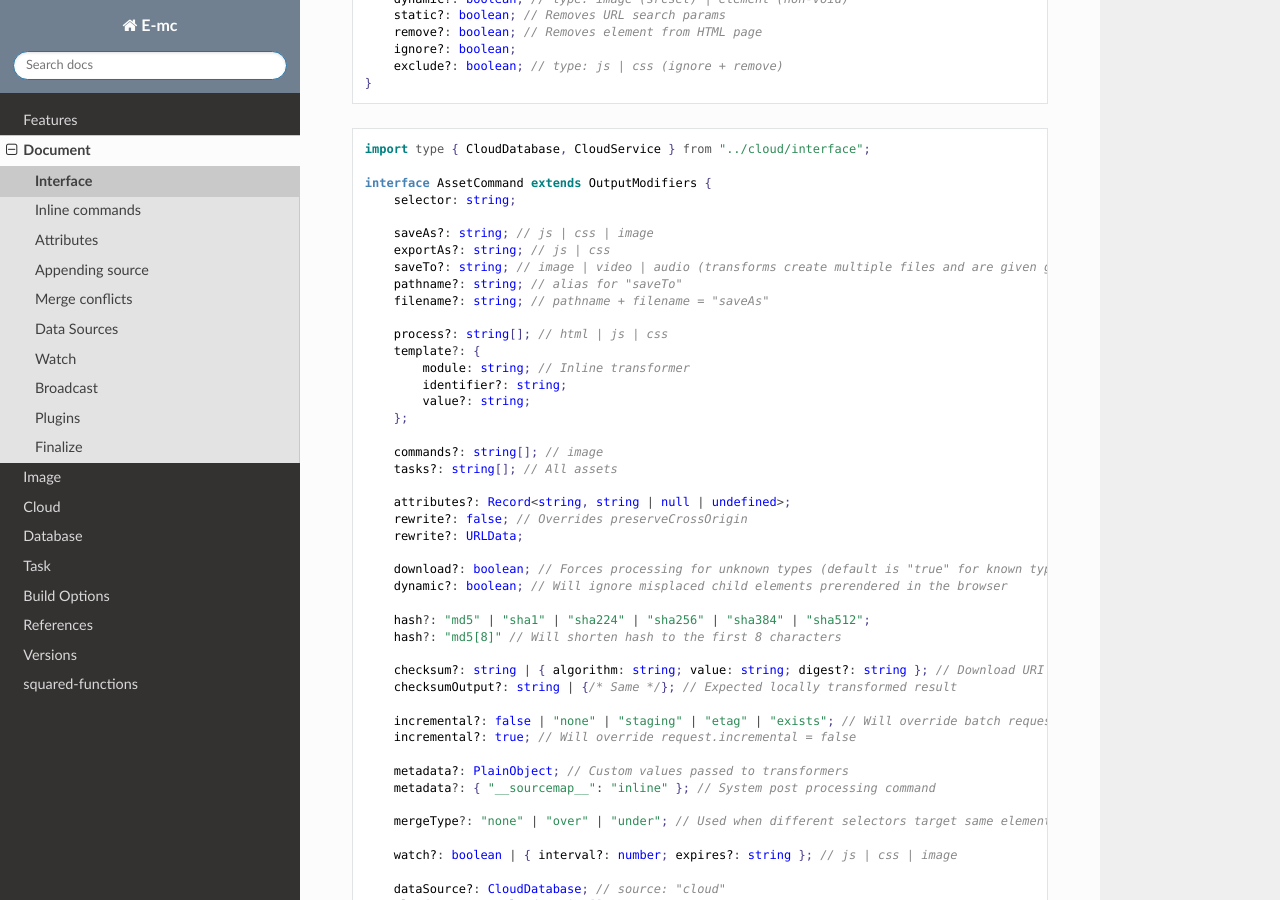
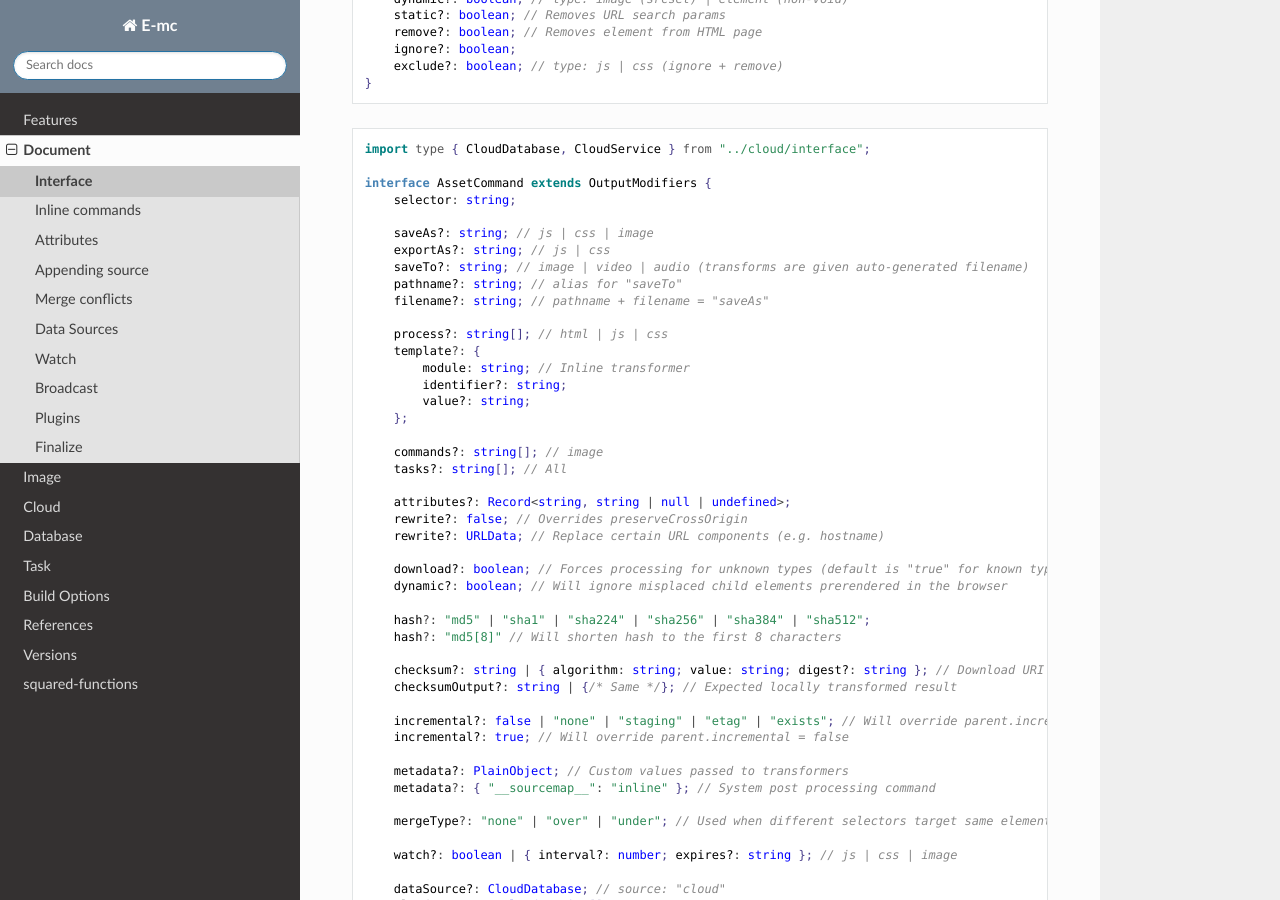
Before and after one commit to anpham6/chrome-docs, a Sphinx documentation site: the page built from source/document/interface.rst, in a window 1280 px wide and 900 px high, scrolled down 283 px. Built offline with Sphinx 7.4.7 and the Read the Docs theme 2.0.0, drawn with Linux system fonts in a browser that asks for light colours.

Commit message:
Directive: code-block was missing when using caption.

```diff
--- a/source/document/interface.rst
+++ b/source/document/interface.rst
@@ -28,7 +28,7 @@
 
       saveAs?: string; // js | css | image
       exportAs?: string; // js | css
-      saveTo?: string; // image | video | audio (transforms create multiple files and are given generated filename)
+      saveTo?: string; // image | video | audio (transforms are given auto-generated filename)
       pathname?: string; // alias for "saveTo"
       filename?: string; // pathname + filename = "saveAs"
 
@@ -40,11 +40,11 @@
       };
 
       commands?: string[]; // image
-      tasks?: string[]; // All assets
+      tasks?: string[]; // All
 
       attributes?: Record<string, string | null | undefined>;
       rewrite?: false; // Overrides preserveCrossOrigin
-      rewrite?: URLData;
+      rewrite?: URLData; // Replace certain URL components (e.g. hostname)
 
       download?: boolean; // Forces processing for unknown types (default is "true" for known types)
       dynamic?: boolean; // Will ignore misplaced child elements prerendered in the browser
@@ -55,8 +55,8 @@
       checksum?: string | { algorithm: string; value: string; digest?: string }; // Download URI (default is "sha256")
       checksumOutput?: string | {/* Same */}; // Expected locally transformed result
 
-      incremental?: false | "none" | "staging" | "etag" | "exists"; // Will override batch request.incremental
-      incremental?: true; // Will override request.incremental = false
+      incremental?: false | "none" | "staging" | "etag" | "exists"; // Will override parent.incremental
+      incremental?: true; // Will override parent.incremental = false
 
       metadata?: PlainObject; // Custom values passed to transformers
       metadata?: { "__sourcemap__": "inline" }; // System post processing command
--- a/source/index.rst
+++ b/source/index.rst
@@ -30,13 +30,13 @@
 
 .. highlight:: bash
 
-::
+.. code-block::
   :caption: Minimum 15.4 + 16.0
 
   npm i abort-controller
   npm i event-target-shim
 
-::
+.. code-block::
   :caption: Minimum 14.17 + 15.0
 
   node --experimental-abortcontroller serve.js
@@ -44,7 +44,7 @@
 UUID
 ----
 
-::
+.. code-block::
   :caption: Minimum 14.17 + 15.6
 
   npm i uuid
```
Also changed, not shown: source/document/merge.rst (+22 -20 lines).
